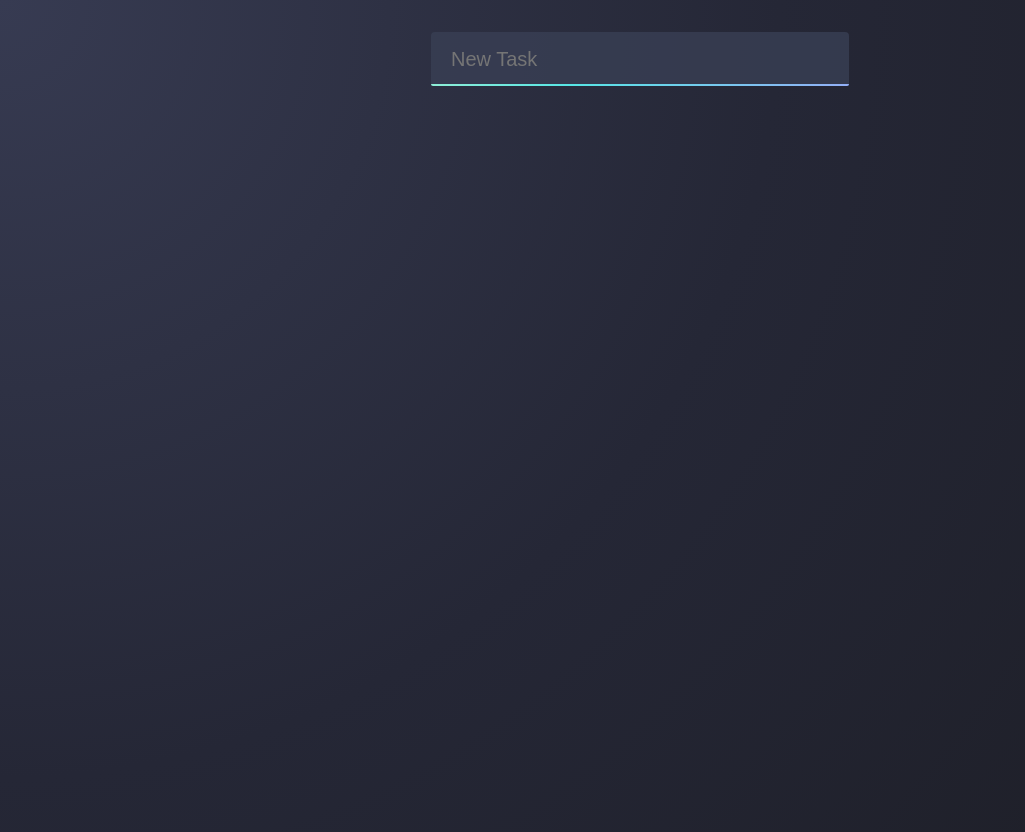
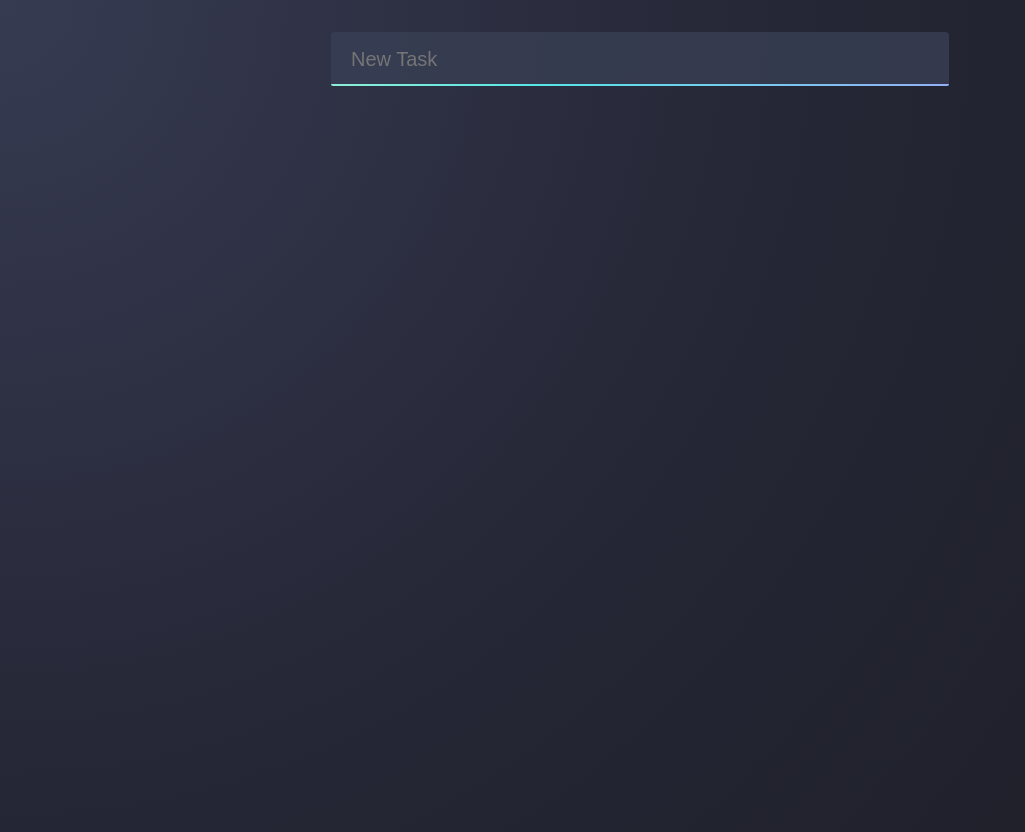
Before and after one commit to rcoopr/shopping-list, a plain HTML site: page index.html in a window 1280 px wide. Shown: the whole page, without its empty margins (0-1025 px from the left). Drawn offline with Linux system fonts and the light colour scheme.

Commit message:
minor fix: max-width to 650 (was 450)

```diff
--- a/style.css
+++ b/style.css
@@ -13,7 +13,7 @@ body {
   background-repeat: no-repeat;
   height: 100vh;
   min-width: 250px;
-  max-width: 450px;
+  max-width: 650px;
   margin: 0 auto;
   color: #bfd2ff;
 }
```
